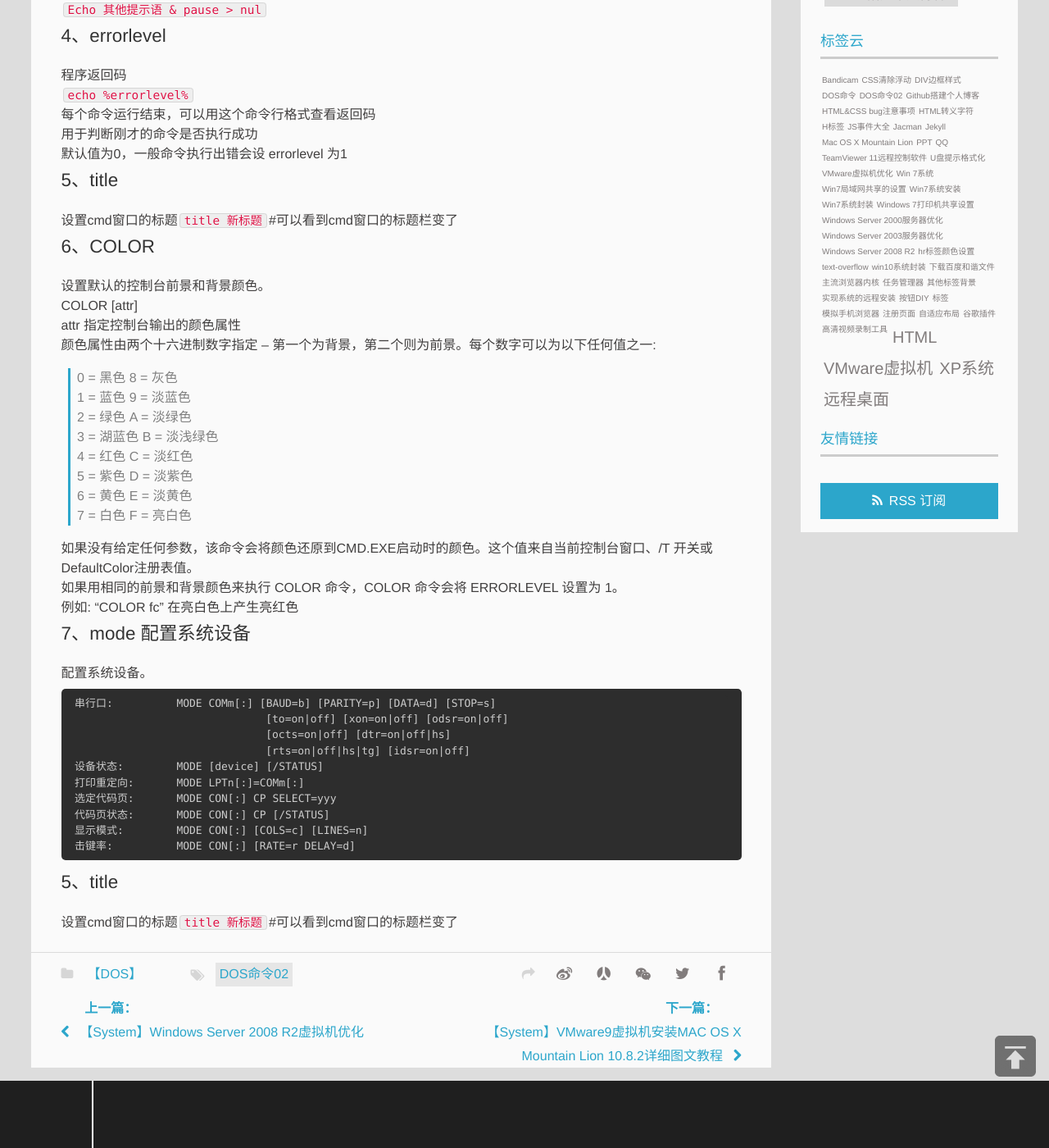
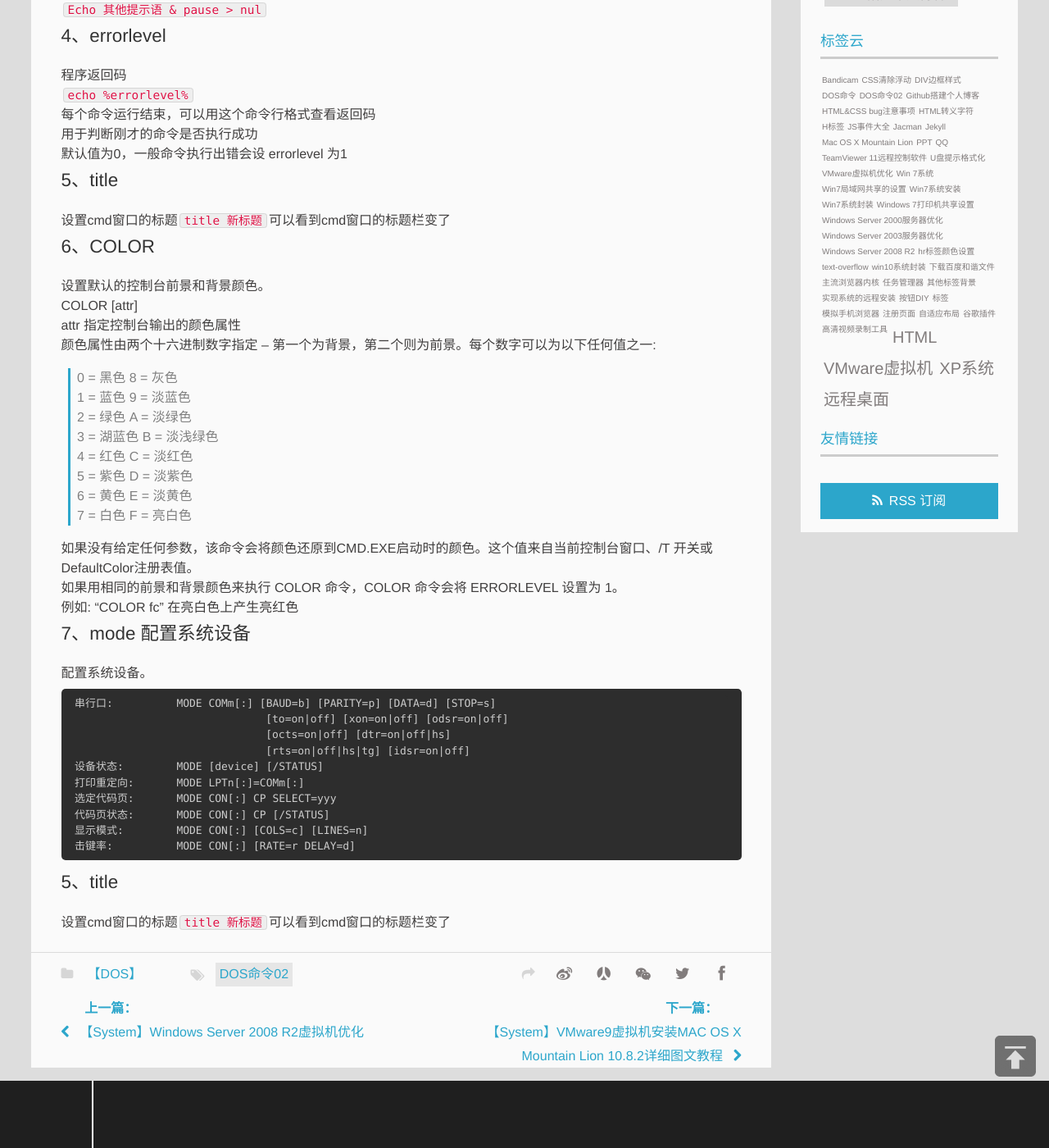
Before and after one commit to blacksmile/blacksmile.github.io, a Jekyll site: the page built from _posts/2013-10-09-【DOS】DOS命令大全02.md, in a window 1280 px wide and 1400 px high, scrolled down 2028 px. Shown: the whole window at 82% size. Built offline with Jekyll 4.4.1, drawn with Linux system fonts in a browser that asks for light colours.

````diff
--- a/_posts/2013-10-09-【DOS】DOS命令大全02.md
+++ b/_posts/2013-10-09-【DOS】DOS命令大全02.md
@@ -92,7 +92,7 @@ PAUSE
 默认值为0，一般命令执行出错会设 errorlevel 为1
 
 #### 5、title
-设置cmd窗口的标题`title 新标题`#可以看到cmd窗口的标题栏变了
+设置cmd窗口的标题`title 新标题`可以看到cmd窗口的标题栏变了
 
 #### 6、COLOR
 设置默认的控制台前景和背景颜色。
@@ -130,4 +130,4 @@ COLOR [attr]
 ```
 
 #### 5、title
-设置cmd窗口的标题`title 新标题`#可以看到cmd窗口的标题栏变了
+设置cmd窗口的标题`title 新标题`可以看到cmd窗口的标题栏变了
````
